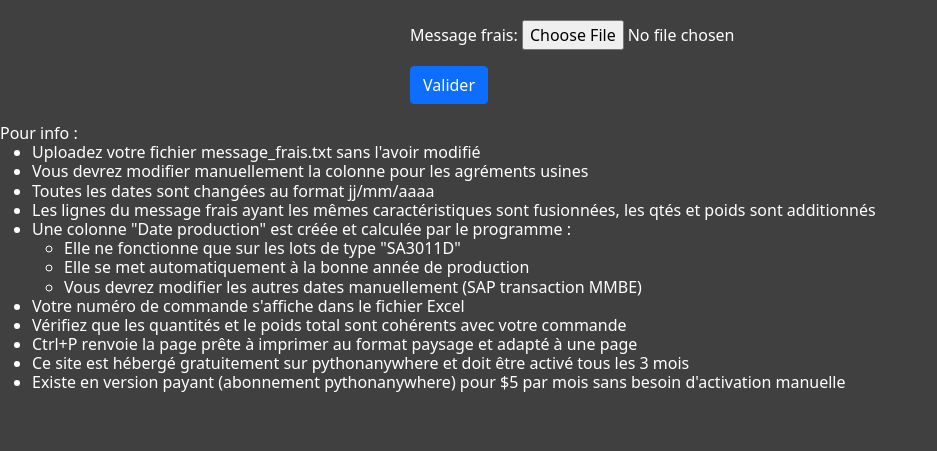
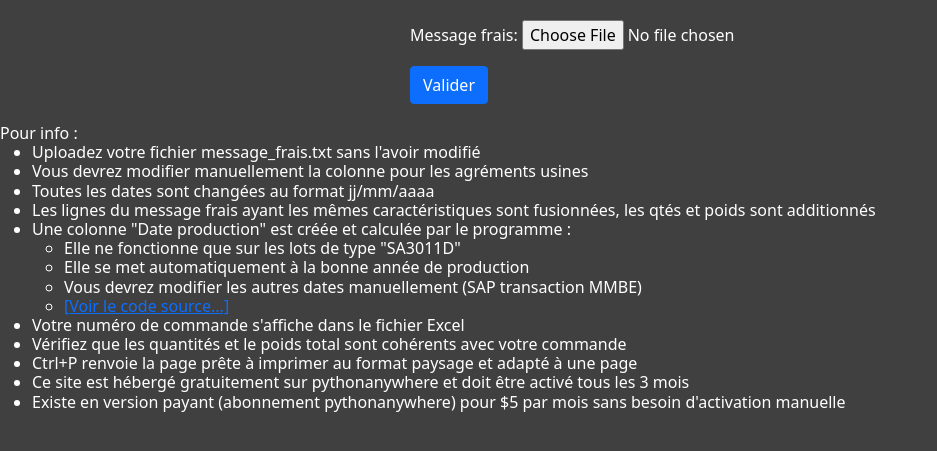
Before and after one commit to fromagetriste/sanitaires, a Django app: page /sanitaires/ in a window 1280 px wide. Shown: the part 26-477 px from the top of the page, without its empty margins (0-937 px from the left). Run offline with Django 3.2, Linux system fonts and the light colour scheme.

Commit message:
adding static image

```diff
--- a/bel/sanitaires/templates/sanitaires/sanitaires.html
+++ b/bel/sanitaires/templates/sanitaires/sanitaires.html
@@ -57,6 +57,7 @@
                 <li>Elle ne fonctionne que sur les lots de type "SA3011D"</li>
                 <li>Elle se met automatiquement à la bonne année de production</li>
                 <li>Vous devrez modifier les autres dates manuellement (SAP transaction MMBE)</li>
+                <li><a href="{%  static 'images/calculdate.PNG' %}" target="_blank">[Voir le code source...]</a></li>
             </ul>
         <li>Votre numéro de commande s'affiche dans le fichier Excel</li>
         <li>Vérifiez que les quantités et le poids total sont cohérents avec votre commande</li>
```
Also changed, not shown: bel/sanitaires/static/images/calculdate.PNG (added).
